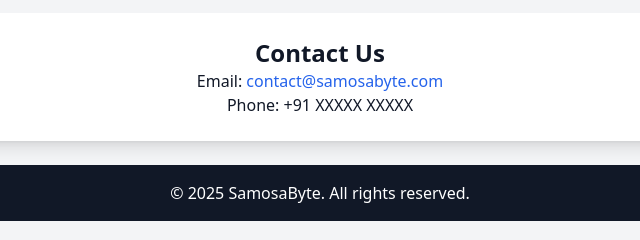
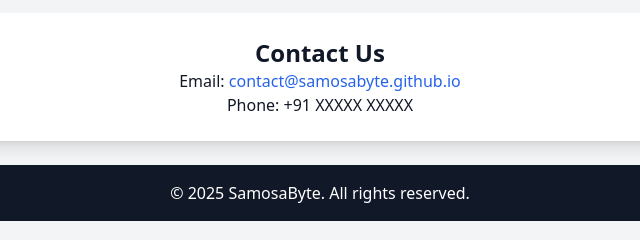
Before and after one commit to iamsumitxyz/samosabyte.github.io, a plain HTML site: page index.html in a window 1280 px wide. Shown: the part 263-503 px from the top of the page, 320-960 px from the left. Drawn offline with nearby package versions, Linux system fonts and the light colour scheme.

Commit message:
Index.html

```diff
--- a/index.html
+++ b/index.html
@@ -19,7 +19,7 @@
 
     <section class="p-6 text-center bg-white shadow-lg mx-4 my-6 rounded-lg">
         <h2 class="text-2xl font-semibold">Contact Us</h2>
-        <p>Email: <a href="mailto:contact@samosabyte.com" class="text-blue-600">contact@samosabyte.com</a></p>
+        <p>Email: <a href="mailto:sumitsharmaiitd@gmail.com" class="text-blue-600">contact@samosabyte.github.io</a></p>
         <p>Phone: +91 XXXXX XXXXX</p>
     </section>
 
```
